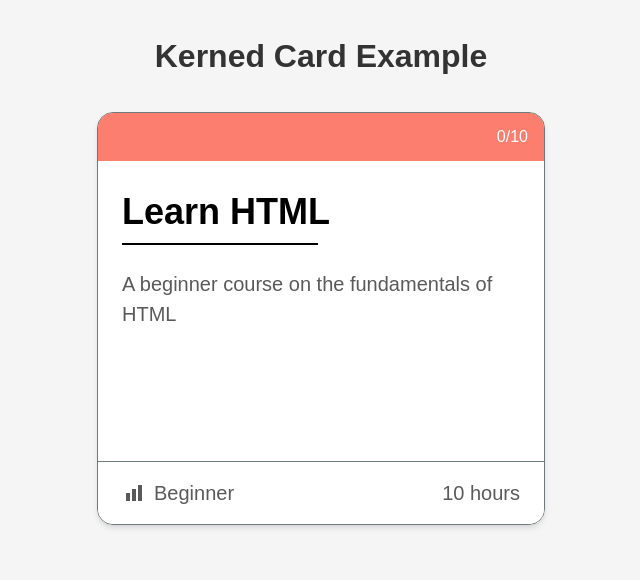
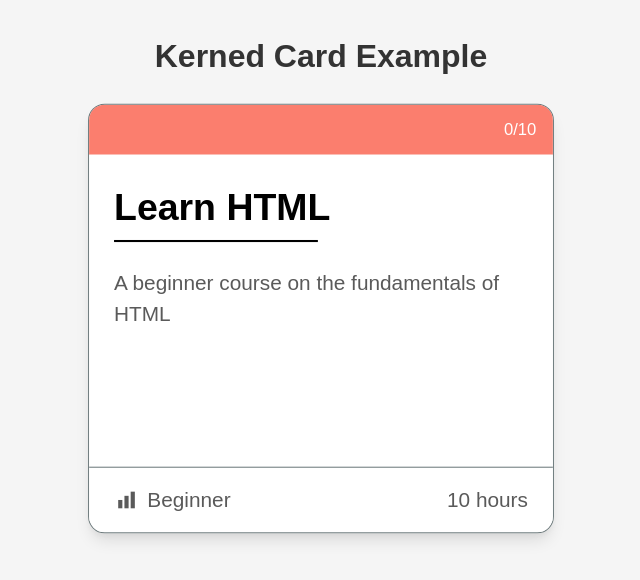
Before and after one commit to 0usernamee/dino-code, a Next.js app in the folder dino-code/: page /kerned-card-example in a window 1280 px wide. In both pictures the pointer is over the element 640 px from the left and 318 px from the top of the page. Shown: the top 580 px of the page, without its empty margins (319-959 px from the left). Built offline with nearby package versions, Linux system fonts and the light colour scheme.

Commit message:
added hover to cards

```diff
--- a/dino-code/app/components/KernedCard.module.css
+++ b/dino-code/app/components/KernedCard.module.css
@@ -9,6 +9,7 @@
   border: 1px solid #6e7b7d;
   border-radius: 1rem; /* rounded-2xl */
   box-shadow: 0 4px 6px -1px rgba(0, 0, 0, 0.1), 0 2px 4px -1px rgba(0, 0, 0, 0.06); /* shadow-md */
+  transition: all 0.25s;
 }
 
 .cardHeader {
@@ -69,3 +70,9 @@
   font-size: 1.25rem; /* text-xl */
   color: #5a5a5a;
 }
+
+
+.card:hover {
+  transform: scale(1.04);
+  box-shadow: 0 10px 15px -3px rgba(0, 0, 0, 0.1), 0 4px 6px -2px rgba(0, 0, 0, 0.05);
+}
```
